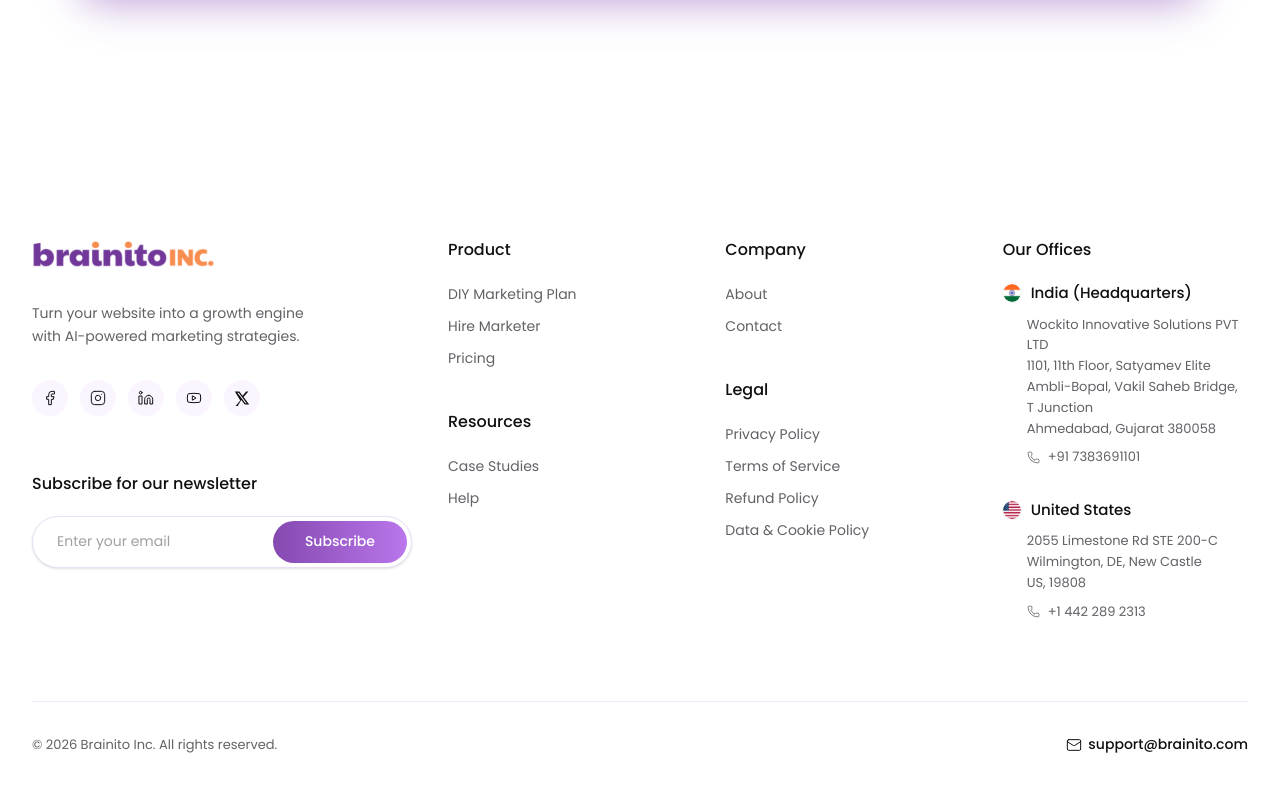
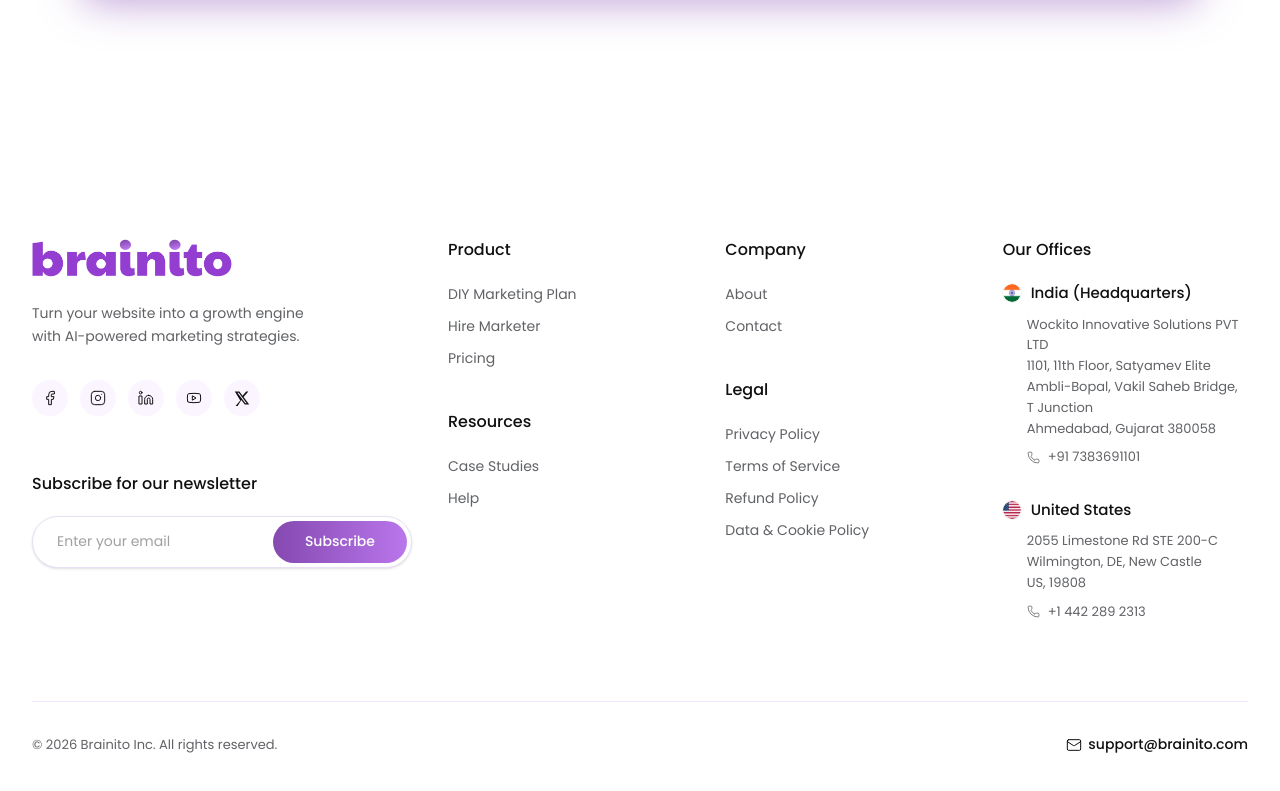
Before and after one commit to Brainito1101/brainito-website, a Next.js app: page / in a window 1280 px wide. Shown: the part 8001-8792 px from the top of the page. Built offline with nearby package versions, Linux system fonts and the light colour scheme; no server answers.

Commit message:
Updated footer.tsx

```diff
--- a/src/components/layout/footer.tsx
+++ b/src/components/layout/footer.tsx
@@ -32,10 +32,10 @@
                     <div className="lg:col-span-4 flex flex-col">
                         <Link href="/" className="mb-6 inline-block">
                             <Image
-                                src="/brainito-logo.svg"
+                                src="/brainito.png"
                                 alt="Brainito"
-                                width={230}
-                                height={55}
+                                width={210}
+                                height={50}
                                 className="h-9 w-auto max-w-[200px] object-contain object-left mix-blend-multiply md:h-10"
                             />
                         </Link>
```
